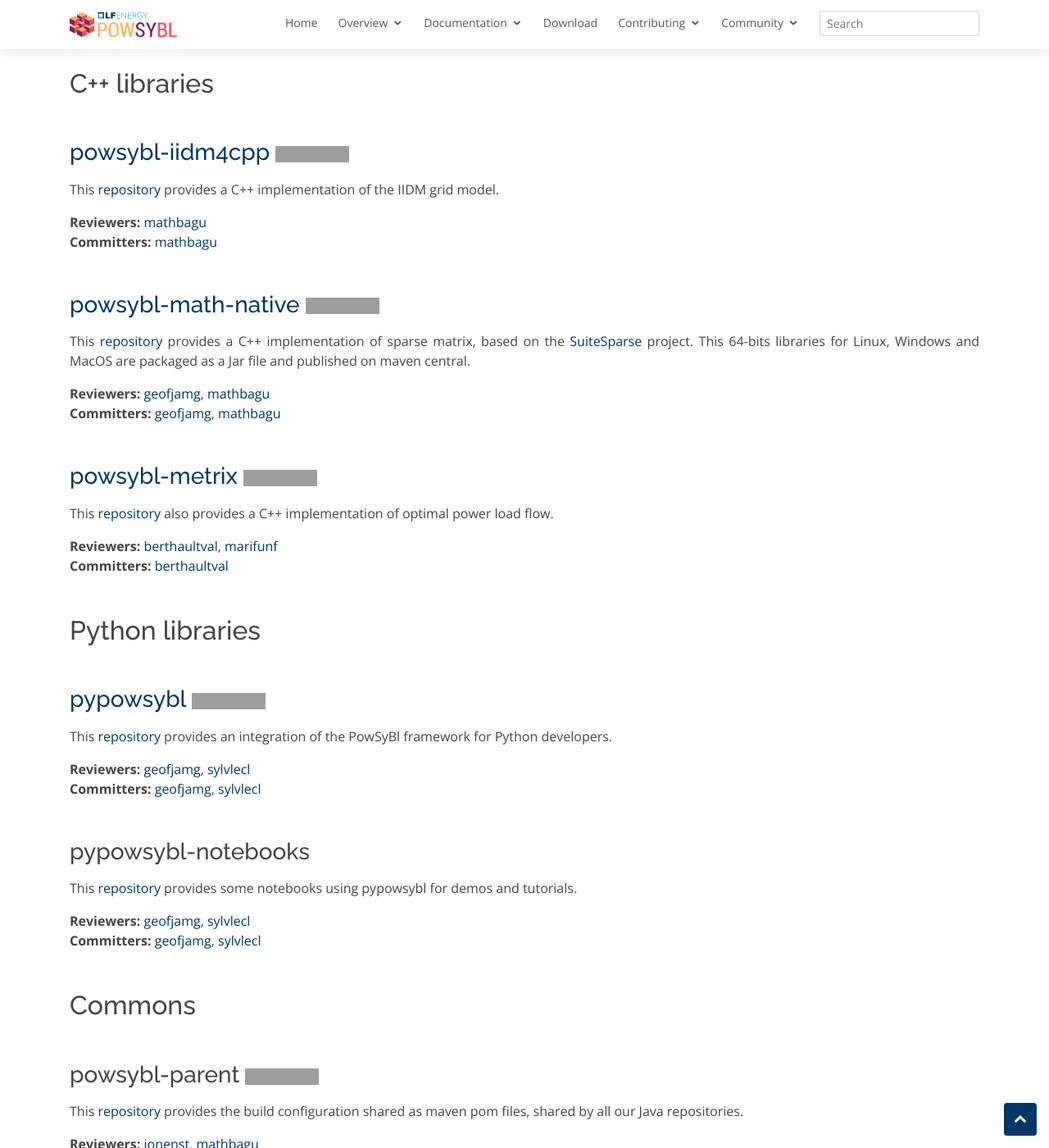
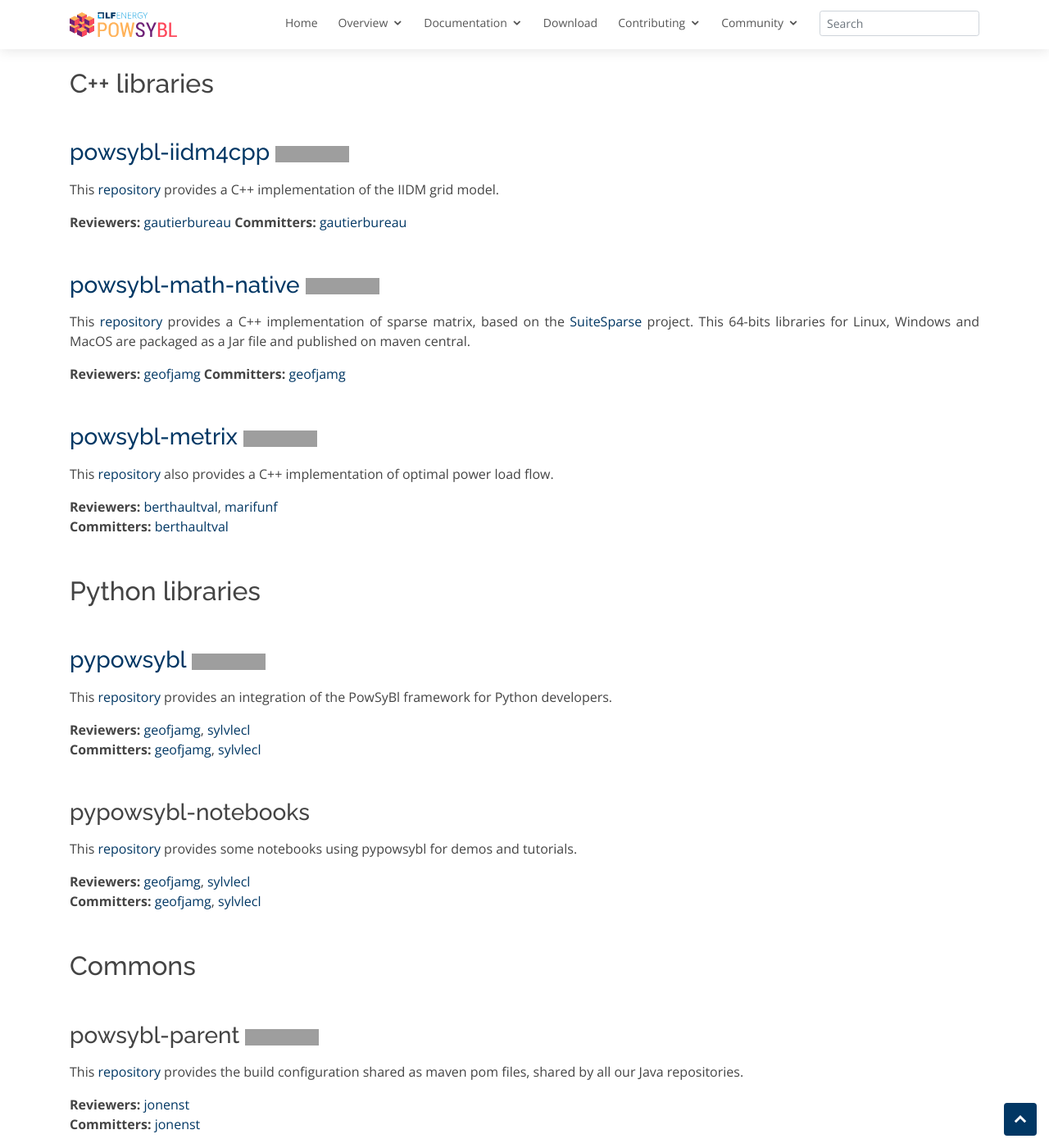
Before and after one commit to powsybl/powsybl.github.io, a Jekyll site: the page built from pages/documentation/developer/repositories/index.md, in a window 1280 px wide and 1400 px high, scrolled down 4222 px. Shown: the whole window at 82% size. Built offline with Jekyll 4.4.1, drawn with Linux system fonts in a browser that asks for light colours; our own code applies the rules of GitHub Pages for plain Markdown files; grey boxes are pictures that could not be loaded.

Commit message:
Remove mathbagu from the reviewer / commiter lists
Signed-off-by: Sophie Frasnedo <sophie.frasnedo@rte-france.com>

```diff
--- a/pages/documentation/developer/repositories/index.md
+++ b/pages/documentation/developer/repositories/index.md
@@ -134,14 +134,14 @@
 ### [powsybl-iidm4cpp](powsybl-iidm4cpp.md) [![GitHub release](https://img.shields.io/github/release/powsybl/powsybl-iidm4cpp.svg?sort=semver)](https://github.com/powsybl/powsybl-iidm4cpp/releases/)
 This [repository](https://github.com/powsybl/powsybl-iidm4cpp) provides a C++ implementation of the IIDM grid model.
 
-**Reviewers:** [mathbagu](https://github.com/mathbagu)
-**Committers:** [mathbagu](https://github.com/mathbagu)
+**Reviewers:**  [gautierbureau](https://github.com/gautierbureau)
+**Committers:** [gautierbureau](https://github.com/gautierbureau)
 
 ### [powsybl-math-native](powsybl-math-native.md) [![GitHub release](https://img.shields.io/github/release/powsybl/powsybl-math-native.svg?sort=semver)](https://github.com/powsybl/powsybl-math-native/releases/)
 This [repository](https://github.com/powsybl/powsybl-math-native) provides a C++ implementation of sparse matrix, based on the [SuiteSparse](http://faculty.cse.tamu.edu/davis/suitesparse.html) project. This 64-bits libraries for Linux, Windows and MacOS are packaged as a Jar file and published on maven central.
 
-**Reviewers:** [geofjamg](https://github.com/geofjamg), [mathbagu](https://github.com/mathbagu)
-**Committers:** [geofjamg](https://github.com/geofjamg), [mathbagu](https://github.com/mathbagu)
+**Reviewers:** [geofjamg](https://github.com/geofjamg)
+**Committers:** [geofjamg](https://github.com/geofjamg)
 
 ### [powsybl-metrix](powsybl-metrix.md) [![GitHub release](https://img.shields.io/github/release/powsybl/powsybl-metrix.svg?sort=semver)](https://github.com/powsybl/powsybl-metrix/releases/)
 This [repository](https://github.com/powsybl/powsybl-metrix) also provides a C++ implementation of optimal power load flow.
@@ -170,8 +170,8 @@
 ### powsybl-parent [![GitHub release](https://img.shields.io/github/release/powsybl/powsybl-parent.svg?sort=semver)](https://github.com/powsybl/powsybl-parent/releases/)
 This [repository](https://github.com/powsybl/powsybl-parent) provides the build configuration shared as maven pom files, shared by all our Java repositories.
 
-**Reviewers:** [jonenst](https://github.com/jonenst), [mathbagu](https://github.com/mathbagu)
-**Committers:** [jonenst](https://github.com/jonenst), [mathbagu](https://github.com/mathbagu)
+**Reviewers:** [jonenst](https://github.com/jonenst)
+**Committers:** [jonenst](https://github.com/jonenst)
 
 ### powsybl-dev-tools
 
```
